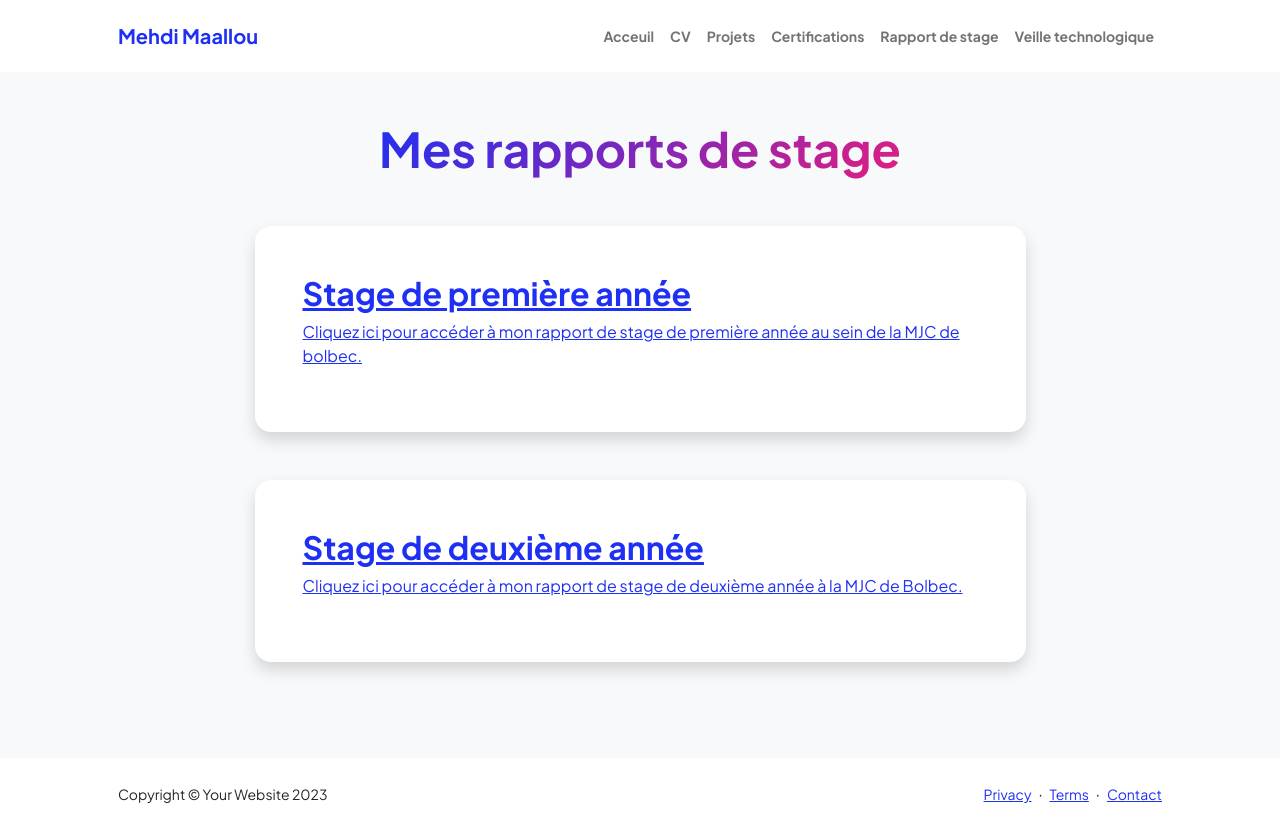
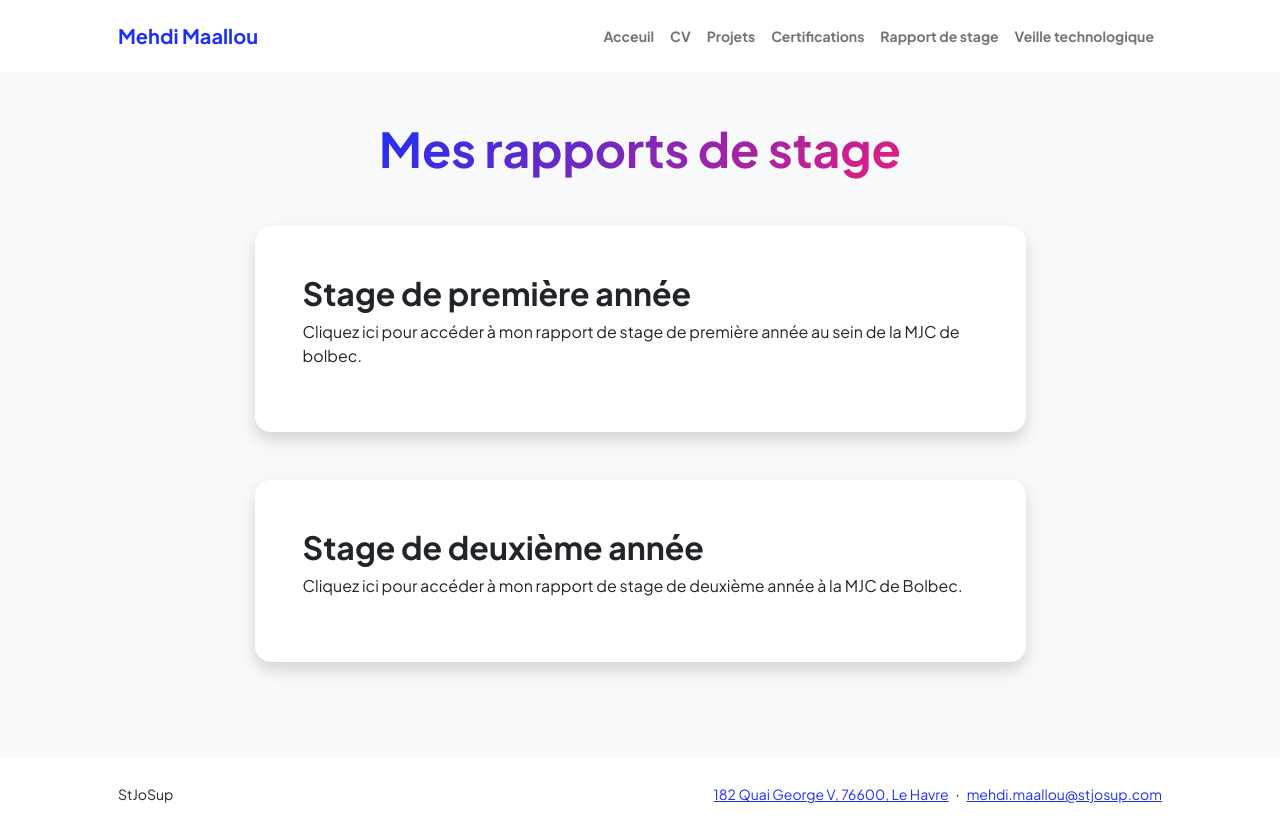
Before and after one commit to MaallouZ/portefolio, a plain HTML site: page rapport.html in a window 1280 px wide. Drawn offline with nearby package versions, Linux system fonts and the light colour scheme.

Commit message:
setup footer

```diff
--- a/rapport.html
+++ b/rapport.html
@@ -45,7 +45,7 @@
                     <div class="row gx-5 justify-content-center">
                         <div class="col-lg-11 col-xl-9 col-xxl-8">
                             <!-- Project Card 1-->
-                            <a href="asset/rapport/Rapport de stage 1.pdf">
+                            <a href="asset/rapport/Rapport de stage 1.pdf" style="color: inherit; text-decoration: inherit;">
                             <div class="card overflow-hidden shadow rounded-4 border-0 mb-5">
                                 <div class="card-body p-0">
                                     <div class="d-flex align-items-center">
@@ -58,7 +58,7 @@
                             </div>
                             </a>
                             <!-- Project Card 2-->
-                            <a href="asset/rapport/Rapport de stage 2.pdf">
+                            <a href="asset/rapport/Rapport de stage 2.pdf" style="color: inherit; text-decoration: inherit;">
                                 <div class="card overflow-hidden shadow rounded-4 border-0">
                                     <div class="card-body p-0">
                                         <div class="d-flex align-items-center">
@@ -79,13 +79,11 @@
         <footer class="bg-white py-4 mt-auto">
             <div class="container px-5">
                 <div class="row align-items-center justify-content-between flex-column flex-sm-row">
-                    <div class="col-auto"><div class="small m-0">Copyright &copy; Your Website 2023</div></div>
+                    <div class="col-auto"><div class="small m-0">StJoSup</div></div>
                     <div class="col-auto">
-                        <a class="small" href="#!">Privacy</a>
+                        <a class="small" href="https://www.google.com/maps/place/StJoSup/@49.490484,0.1174062,16z/data=!3m1!4b1!4m6!3m5!1s0x47e02f1f3fff21d5:0x4de2a74cf8c55319!8m2!3d49.490484!4d0.1174062!16s%2Fg%2F1td1tqwn?entry=ttu">182 Quai George V, 76600, Le Havre</a>
                         <span class="mx-1">&middot;</span>
-                        <a class="small" href="#!">Terms</a>
-                        <span class="mx-1">&middot;</span>
-                        <a class="small" href="#!">Contact</a>
+                        <a class="small" href="mailto:mehdi.maallou@stjosup.com">mehdi.maallou@stjosup.com</a>
                     </div>
                 </div>
             </div>
```
Also changed, not shown: certif.html (+4 -5 lines), cv.html (+4 -5 lines), index.html (+4 -5 lines), projects.html (+4 -5 lines), veille.html (+4 -5 lines), 1 other file.
